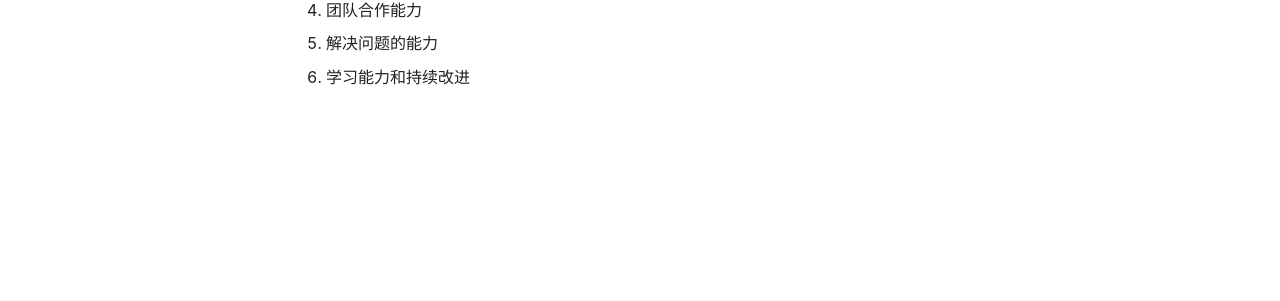
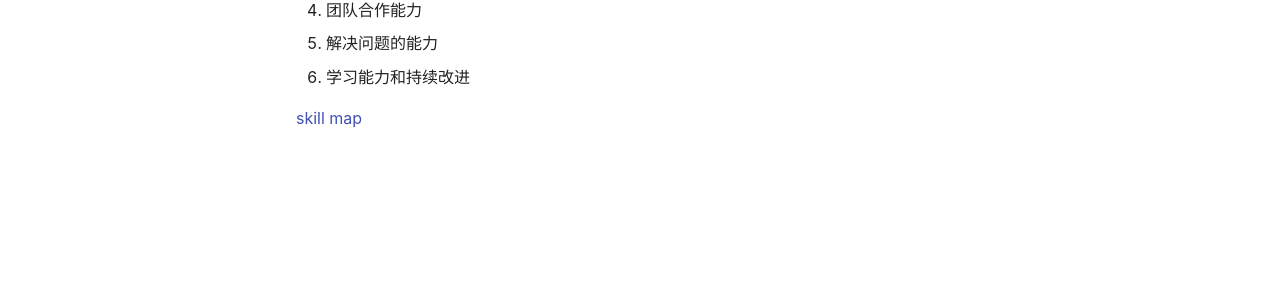
Before and after one commit to coyang/blogs, an MkDocs documentation site: the page built from docs/about/index.md, in a window 1280 px wide. Shown: the part 414-715 px from the top of the page. Built offline with MkDocs 1.6.1 and Material for MkDocs 9.7.7, drawn with Linux system fonts in a browser that asks for light colours.

Commit message:
Add skillmap

```diff
--- a/docs/about/index.md
+++ b/docs/about/index.md
@@ -10,3 +10,5 @@
 4. 团队合作能力
 5. 解决问题的能力
 6. 学习能力和持续改进
+
+[skill map](./personal/skill.md)
```
